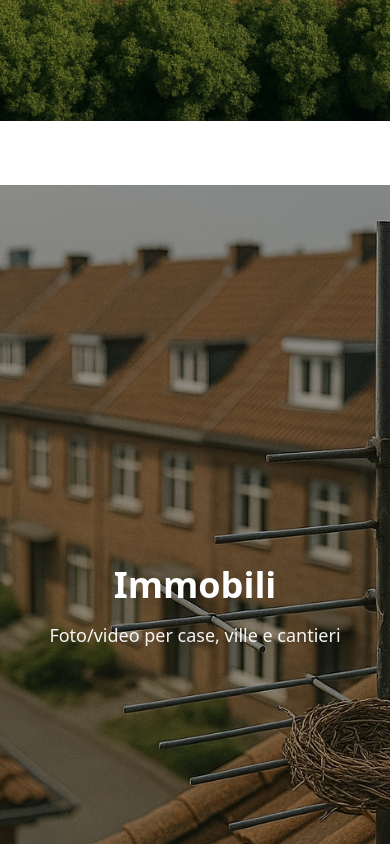
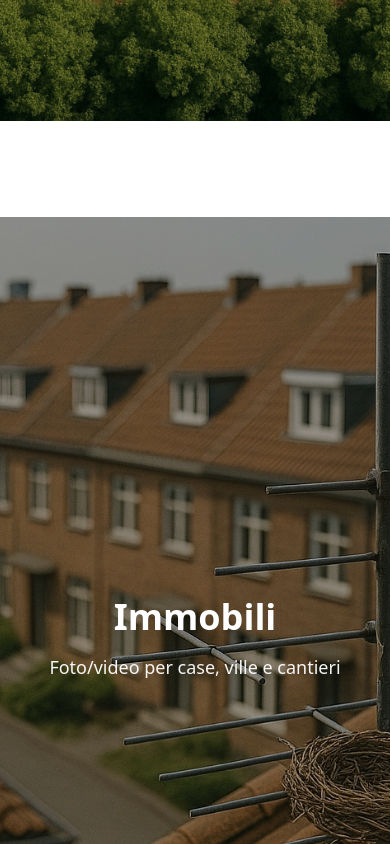
Before and after one commit to alessiomarciano007-prog/skylenor, a Next.js app: page / in a window 390 px wide. Shown: the part 780-1624 px from the top of the page. Built offline with nearby package versions, Linux system fonts and the light colour scheme.

Commit message:
Update page.tsx

```diff
--- a/app/page.tsx
+++ b/app/page.tsx
@@ -76,10 +76,10 @@ export default function HomePage() {
             </div>
           </section>
 
-          {/* Divisore sfumato BIANCO tra sezioni (non dopo l’ultima) */}
-          {idx < sections.length - 1 && (
-            <div className="h-16 sm:h-24 w-full bg-gradient-to-b from-white/0 to-white" />
-          )}
+          {/* Divisore sfumato che collega visivamente le due sezioni */}
+{idx < sections.length - 1 && (
+  <div className="h-24 sm:h-32 w-full bg-gradient-to-b from-transparent via-white/80 to-white" />
+)}
         </React.Fragment>
       ))}
 
```
